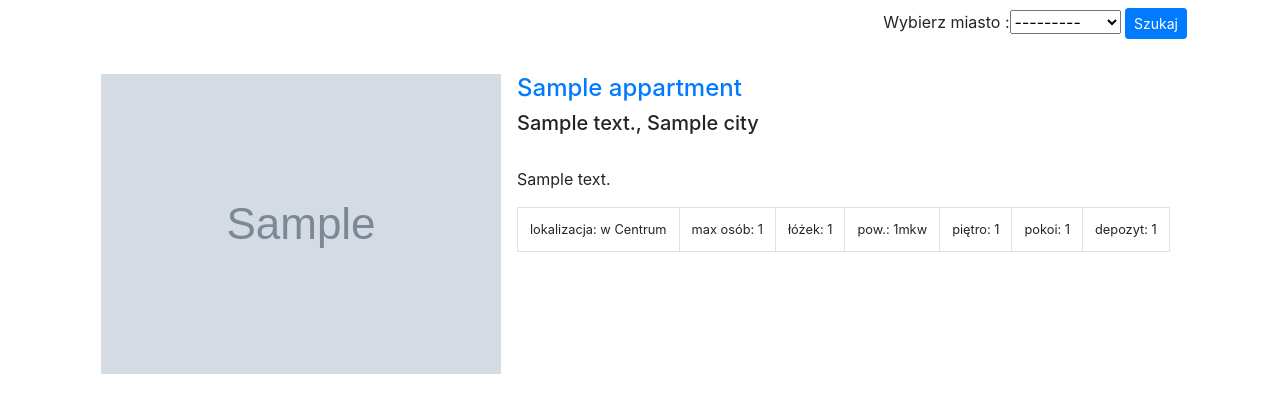
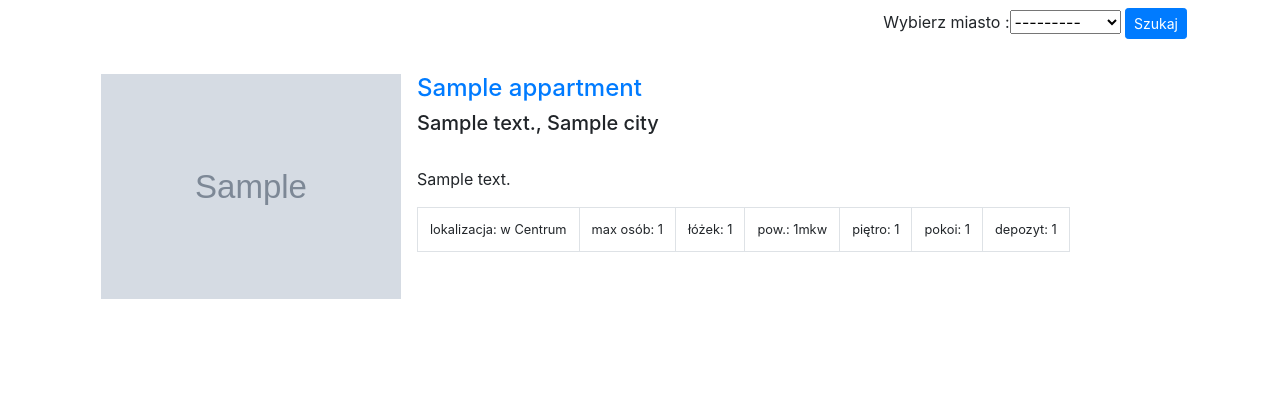
Before and after one commit to kanyczka/django_rentsys, a Django app: page /appartments/ in a window 1280 px wide. Shown: the part 56-469 px from the top of the page. Run offline with Django 3.2, Linux system fonts and the light colour scheme; tables that the repository leaves empty hold one stand-in row (values such as "Sample post"); grey boxes marked "Sample" are stand-in pictures; some libraries are stand-ins or nearby versions.

Commit message:
readme changed

```diff
--- a/apprtrent/templates/apprtrent/display.html
+++ b/apprtrent/templates/apprtrent/display.html
@@ -21,7 +21,7 @@
                 <li class="media">
                     <div class="media-left">
                         <a href="{{ app.photo_set.first.path.url }}">
-                        <img class="mr-3" style="width: 400px" src="{{ app.photo_set.first.path.url }}" alt="Generic placeholder image"/></a>
+                        <img class="mr-3" style="width: 300px" src="{{ app.photo_set.first.path.url }}" alt="Generic placeholder image"/></a>
                     </div>
                     <div class="media-body">
                         <a class="mt-0" href="{% url 'apprtrent:appartment' app.pk %}"><h4 class="media-heading">{{ app.app_name }}</h4></a>
```
Also changed, not shown: README.md, apartments_s.png (added), appartments_s.png (deleted), home_s.png.
